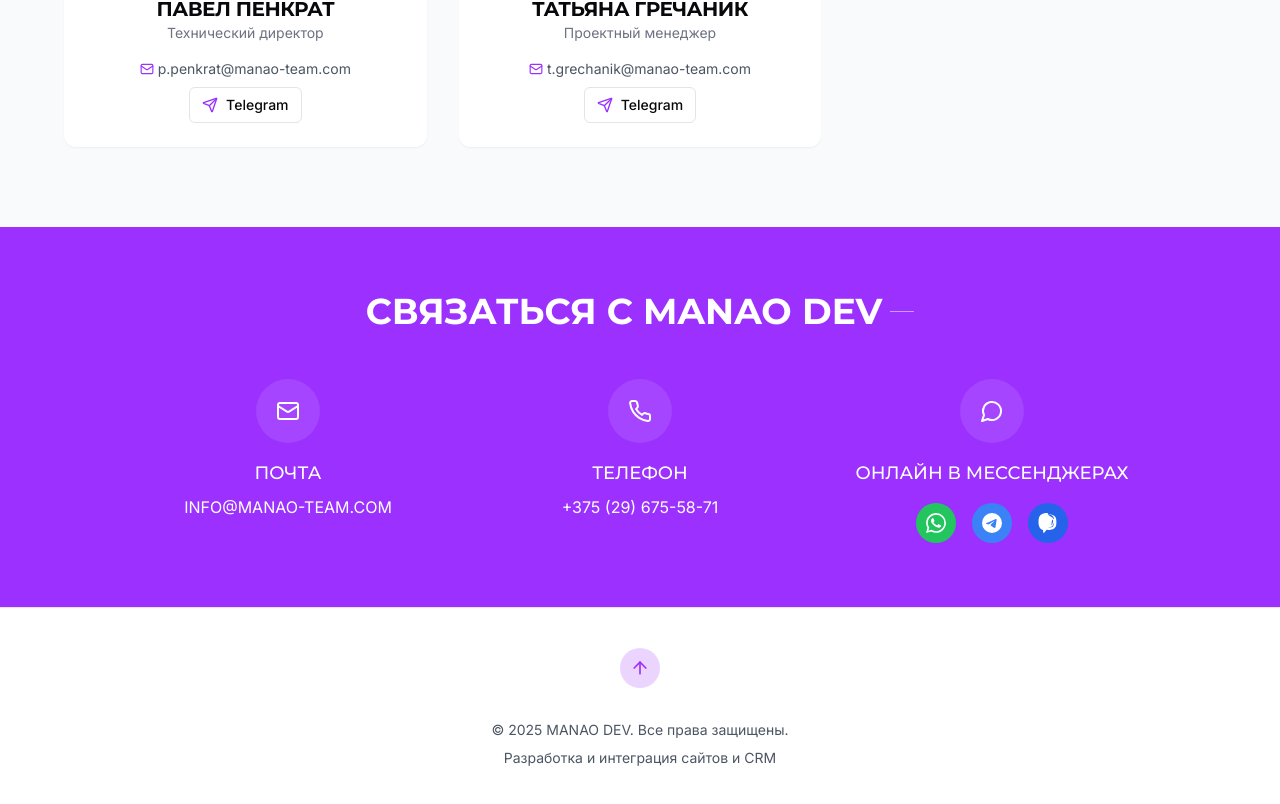
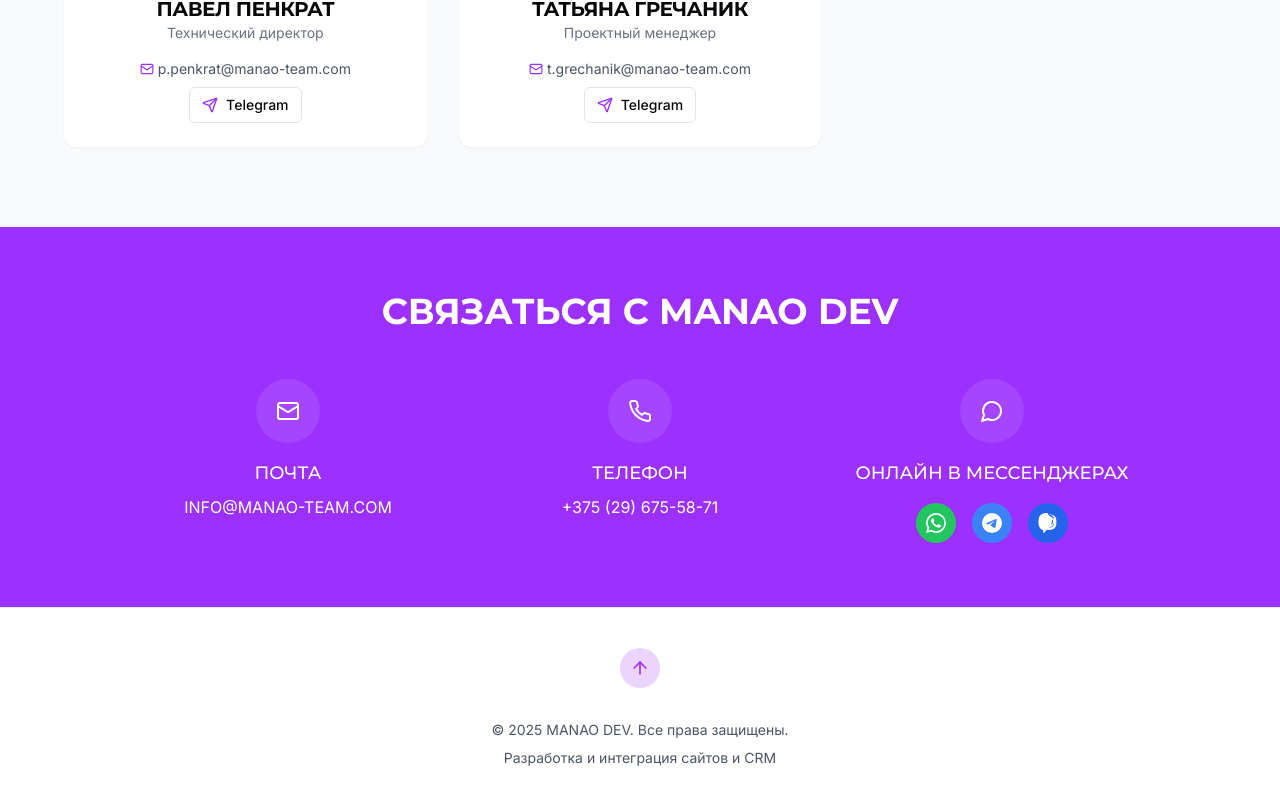
Before and after one commit to maryiarahoisha/stylish-portfolio-page, a React (Vite) app: page / in a window 1280 px wide. Shown: the part 1987-2791 px from the top of the page. Built offline with nearby package versions, Linux system fonts and the light colour scheme.

Commit message:
Remove dash from contact heading
The dash after "СВЯЗАТЬСЯ С MANAO DEV" heading in the contact section was removed.

```diff
--- a/src/components/Contact.tsx
+++ b/src/components/Contact.tsx
@@ -1,4 +1,3 @@
-
 import { Mail, Phone, MessageCircle } from "lucide-react";
 
 const Contact = () => {
@@ -7,9 +6,8 @@ const Contact = () => {
       <div className="container mx-auto px-4 md:px-6">
         <div className="max-w-5xl mx-auto text-center">
           <div className="flex items-center justify-center mb-8">
-            <h2 className="text-3xl md:text-4xl font-bold inline-flex items-center">
+            <h2 className="text-3xl md:text-4xl font-bold">
               СВЯЗАТЬСЯ С MANAO DEV
-              <span className="ml-2 h-px w-6 bg-white/50 block"></span>
             </h2>
           </div>
 
```
